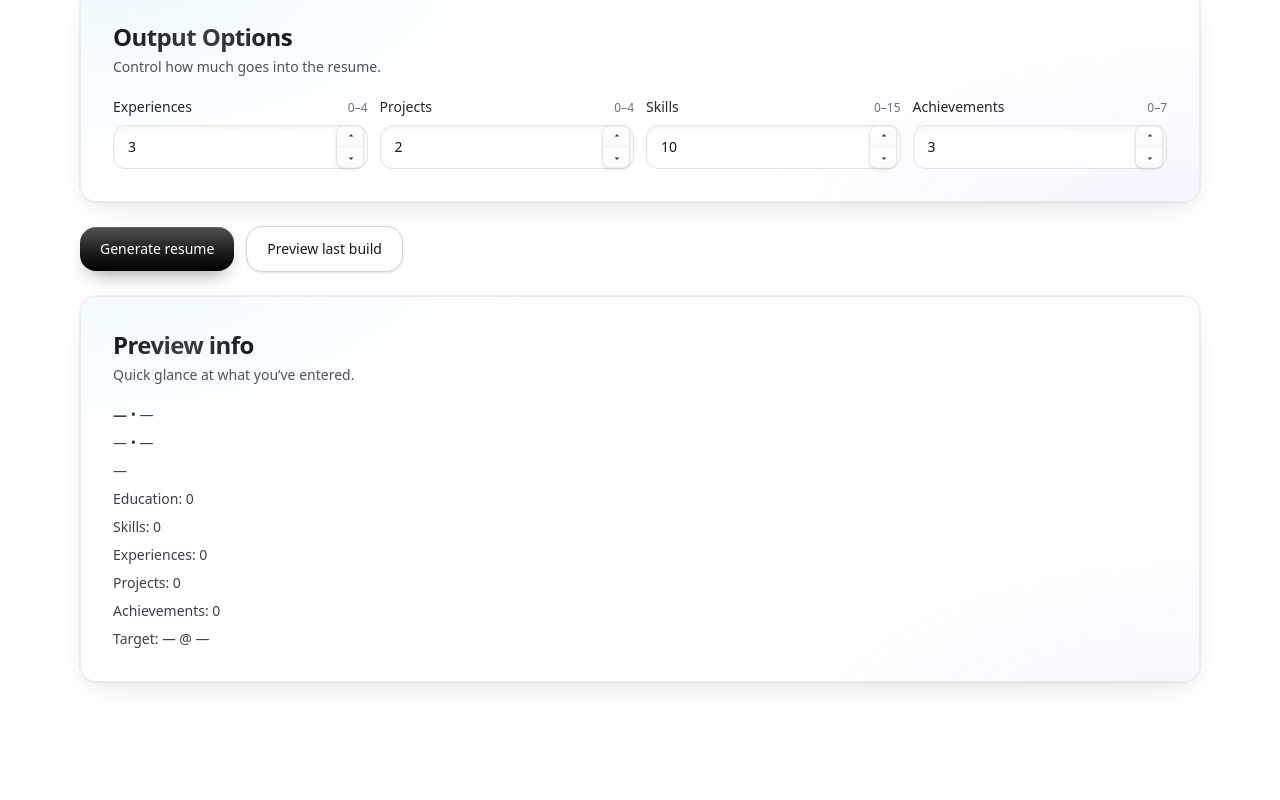
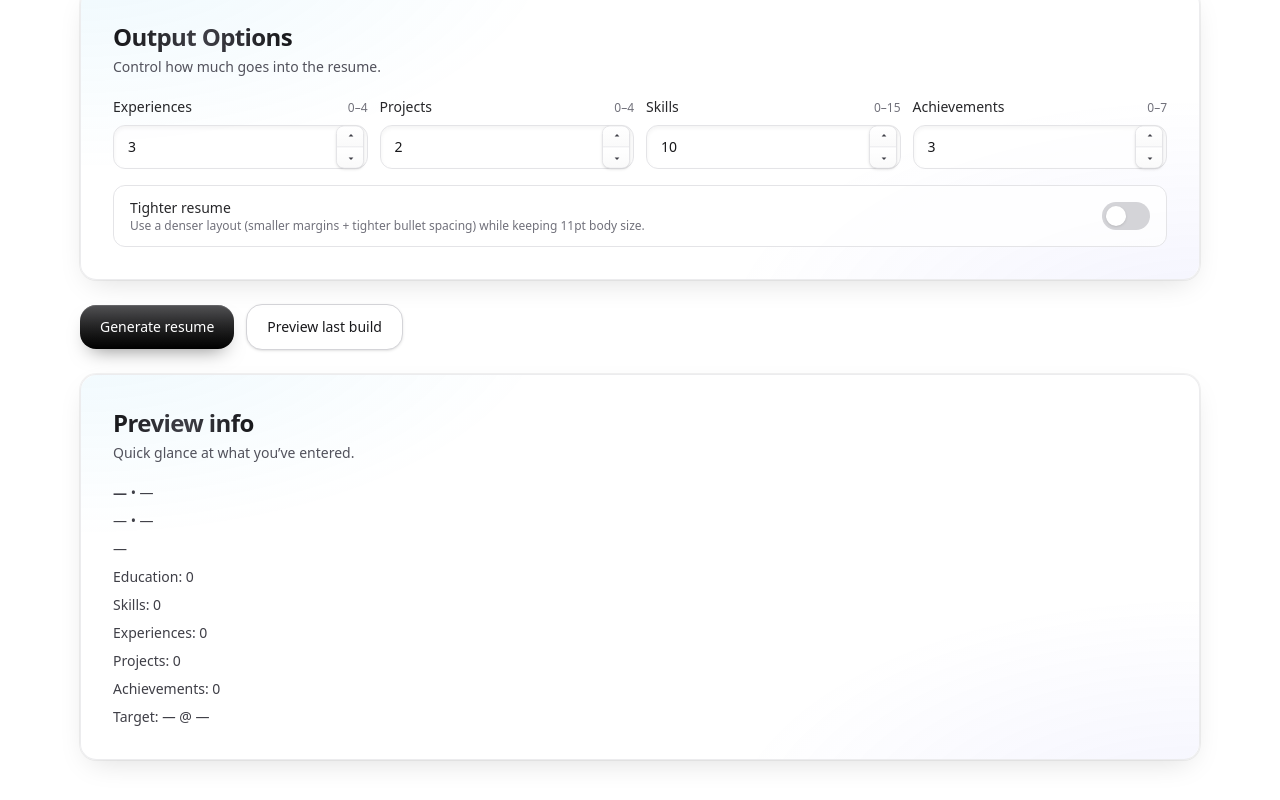
Before and after one commit to Chris-ops4573/Resgen, a React (Vite) app in the folder frontend/: page / in a window 1280 px wide. Shown: the part 3491-4291 px from the top of the page. Before the commit the page ends 4213 px from the top, so only its background shows below. Built offline with nearby package versions, Linux system fonts and the light colour scheme; no server answers.

Commit message:
Form input stores values in between sessions

```diff
--- a/frontend/src/screens/ResumeBuilder.tsx
+++ b/frontend/src/screens/ResumeBuilder.tsx
@@ -5,6 +5,7 @@ import ResumeParser from "../components/ResumeParser";
 /* point the frontend to FastAPI (port 8000) */
 const RAW_API_BASE = (import.meta as any)?.env?.VITE_API_BASE || "http://35.90.41.218:8000";
 const API_BASE = String(RAW_API_BASE).replace(/\/+$/, "");
+const BUILDER_STORAGE_KEY = "resgen_builder_state_v1";
 
 /* ---------------- Types ---------------- */
 type LinkItem = { label: string; url: string };
@@ -31,6 +32,42 @@ type Education = {
   graduation?: string;
   details: string[];
 };
+
+type BuilderSnapshot = {
+  name: string;
+  email: string;
+  phone: string;
+  location: string;
+  links: LinkItem[];
+  educations: Education[];
+  skills: string[];
+  experiences: Experience[];
+  projects: Project[];
+  achievements: string[];
+  jobTitle: string;
+  jobCompany: string;
+  jobDesc: string;
+  maxExperiences: number;
+  maxProjects: number;
+  maxSkills: number;
+  maxAchievements: number;
+  tightResume: boolean;
+};
+
+function readSnapshot(): BuilderSnapshot | null {
+  try {
+    const raw = sessionStorage.getItem(BUILDER_STORAGE_KEY);
+    return raw ? (JSON.parse(raw) as BuilderSnapshot) : null;
+  } catch {
+    return null;
+  }
+}
+
+function writeSnapshot(s: BuilderSnapshot) {
+  try {
+    sessionStorage.setItem(BUILDER_STORAGE_KEY, JSON.stringify(s));
+  } catch {}
+}
 
 /* ---------------- Shared UI atoms ---------------- */
 const ACCENT = "#0ea5e9";
@@ -284,6 +321,7 @@ export default function ResumeBuilder() {
   const [maxProjects, setMaxProjects] = useState(2);
   const [maxSkills, setMaxSkills] = useState(10);
   const [maxAchievements, setMaxAchievements] = useState(3);
+  const [tightResume, setTightResume] = useState(false);
 
   // submit state
   const [busy, setBusy] = useState(false);
@@ -293,6 +331,54 @@ export default function ResumeBuilder() {
 
   // toast
   const [toast, setToast] = useState<string | null>(null);
+
+  React.useEffect(() => {
+    const snap = readSnapshot();
+    if (!snap) return;
+
+    setName(snap.name || "");
+    setEmail(snap.email || "");
+    setPhone(snap.phone || "");
+    setLocation(snap.location || "");
+    setLinks(Array.isArray(snap.links) ? snap.links : []);
+    setEducations(Array.isArray(snap.educations) ? snap.educations : [{ school: "", degree: "", graduation: "", details: [""] }]);
+    setSkills(Array.isArray(snap.skills) ? snap.skills : []);
+    setExperiences(Array.isArray(snap.experiences) ? snap.experiences : [
+      { title: "", company: "", location: "", startDate: "", endDate: "Present", skills: [], bullets: [{ text: "" }] },
+    ]);
+    setProjects(Array.isArray(snap.projects) ? snap.projects : [
+      { name: "", link: "", description: "", skills: [], bullets: [{ text: "" }] },
+    ]);
+    setAchievements(Array.isArray(snap.achievements) ? snap.achievements : [""]);
+    setJobTitle(snap.jobTitle || "");
+    setJobCompany(snap.jobCompany || "");
+    setJobDesc(snap.jobDesc || "");
+    setMaxExperiences(Number.isFinite(snap.maxExperiences) ? snap.maxExperiences : 3);
+    setMaxProjects(Number.isFinite(snap.maxProjects) ? snap.maxProjects : 2);
+    setMaxSkills(Number.isFinite(snap.maxSkills) ? snap.maxSkills : 10);
+    setMaxAchievements(Number.isFinite(snap.maxAchievements) ? snap.maxAchievements : 3);
+    setTightResume(!!snap.tightResume);
+  }, []);
+
+  React.useEffect(() => {
+    const id = window.setTimeout(() => {
+      writeSnapshot({
+        name, email, phone, location,
+        links, educations, skills, experiences, projects, achievements,
+        jobTitle, jobCompany, jobDesc,
+        maxExperiences, maxProjects, maxSkills, maxAchievements,
+        tightResume,
+      });
+    }, 300);
+    return () => window.clearTimeout(id);
+  }, [
+    name, email, phone, location,
+    links, educations, skills, experiences, projects, achievements,
+    jobTitle, jobCompany, jobDesc,
+    maxExperiences, maxProjects, maxSkills, maxAchievements,
+    tightResume,
+  ]);
+
   const pop = (msg: string) => {
     setToast(msg);
     window.clearTimeout((pop as any)._t);
@@ -410,7 +496,7 @@ export default function ResumeBuilder() {
       };
 
       const job = { title: jobTitle, company: jobCompany, description: jobDesc };
-      const options = { maxExperiences, maxProjects, maxSkills, maxAchievements, compile: true };
+      const options = { maxExperiences, maxProjects, maxSkills, maxAchievements, compile: true, tightResume};
 
       const res = await fetch(`${API_BASE}/`, {
         method: "POST",
@@ -751,10 +837,45 @@ export default function ResumeBuilder() {
 
           <Section title="Output Options" desc="Control how much goes into the resume.">
             <div className="grid grid-cols-2 md:grid-cols-4 gap-3">
-              <Field label="Experiences" hint="0–4"><NumberField min={0} max={4} value={maxExperiences} onChange={setMaxExperiences} /></Field>
-              <Field label="Projects" hint="0–4"><NumberField min={0} max={4} value={maxProjects} onChange={setMaxProjects} /></Field>
-              <Field label="Skills" hint="0–15"><NumberField min={0} max={15} value={maxSkills} onChange={setMaxSkills} /></Field>
-              <Field label="Achievements" hint="0–7"><NumberField min={0} max={7} value={maxAchievements} onChange={setMaxAchievements} /></Field>
+              <Field label="Experiences" hint="0–4">
+                <NumberField min={0} max={4} value={maxExperiences} onChange={setMaxExperiences} />
+              </Field>
+              <Field label="Projects" hint="0–4">
+                <NumberField min={0} max={4} value={maxProjects} onChange={setMaxProjects} />
+              </Field>
+              <Field label="Skills" hint="0–15">
+                <NumberField min={0} max={15} value={maxSkills} onChange={setMaxSkills} />
+              </Field>
+              <Field label="Achievements" hint="0–7">
+                <NumberField min={0} max={7} value={maxAchievements} onChange={setMaxAchievements} />
+              </Field>
+            </div>
+
+            {/* New: Tighter resume toggle */}
+            <div className="mt-4 flex items-center justify-between rounded-xl border border-zinc-200 bg-white/70 px-4 py-3">
+              <div>
+                <div className="text-sm font-medium text-zinc-800">Tighter resume</div>
+                <div className="text-xs text-zinc-500">
+                  Use a denser layout (smaller margins + tighter bullet spacing) while keeping 11pt body size.
+                </div>
+              </div>
+              <button
+                type="button"
+                onClick={() => setTightResume((v) => !v)}
+                className={[
+                  "relative h-7 w-12 rounded-full transition",
+                  tightResume ? "bg-zinc-900" : "bg-zinc-300"
+                ].join(" ")}
+                aria-pressed={tightResume}
+                aria-label="Toggle tighter resume"
+              >
+                <span
+                  className={[
+                    "absolute top-1 left-1 h-5 w-5 rounded-full bg-white shadow transition-transform",
+                    tightResume ? "translate-x-5" : "translate-x-0"
+                  ].join(" ")}
+                />
+              </button>
             </div>
           </Section>
 
```
Also changed, not shown: 2 other files (tests, documents, lock files or other folders).
